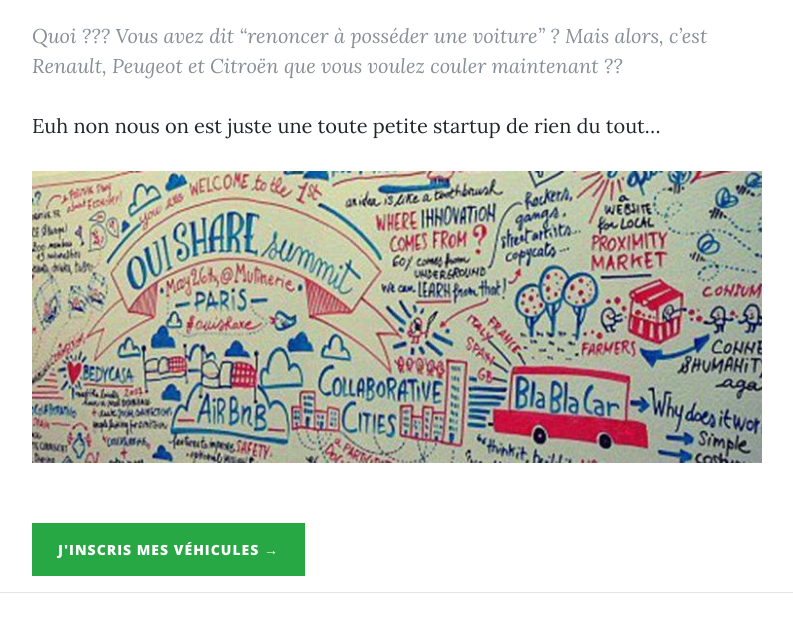
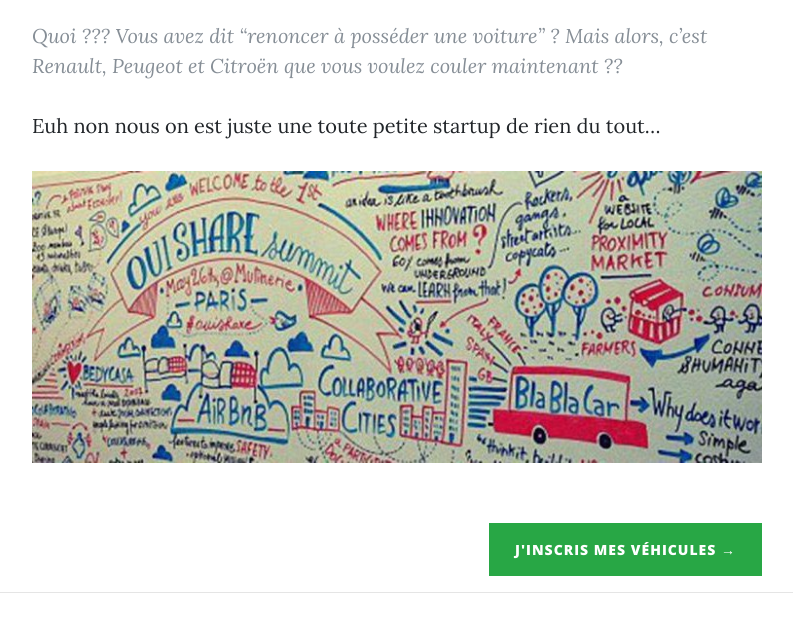
Before and after one commit to badre33/Blog-Benatna, a plain HTML site: page post-Benatna-menace-pour-les-propriétaires.html in a window 1280 px wide. Shown: the part 3132-3769 px from the top of the page, without its empty margins (243-1036 px from the left). Drawn offline with nearby package versions, Linux system fonts and the light colour scheme.

Commit message:
btn right

```diff
--- a/post-Benatna-menace-pour-les-propriétaires.html
+++ b/post-Benatna-menace-pour-les-propriétaires.html
@@ -106,7 +106,7 @@
 
 
             <div class="clearfix">
-              <a class="btn btn-success float-central" href="http://benatna.net/#/louer-sa-voiture" target="_blank"> J'inscris mes véhicules &rarr;</a>
+              <a class="btn btn-success float-right" href="http://benatna.net/#/louer-sa-voiture" target="_blank"> J'inscris mes véhicules &rarr;</a>
             </div>
 
 
```
